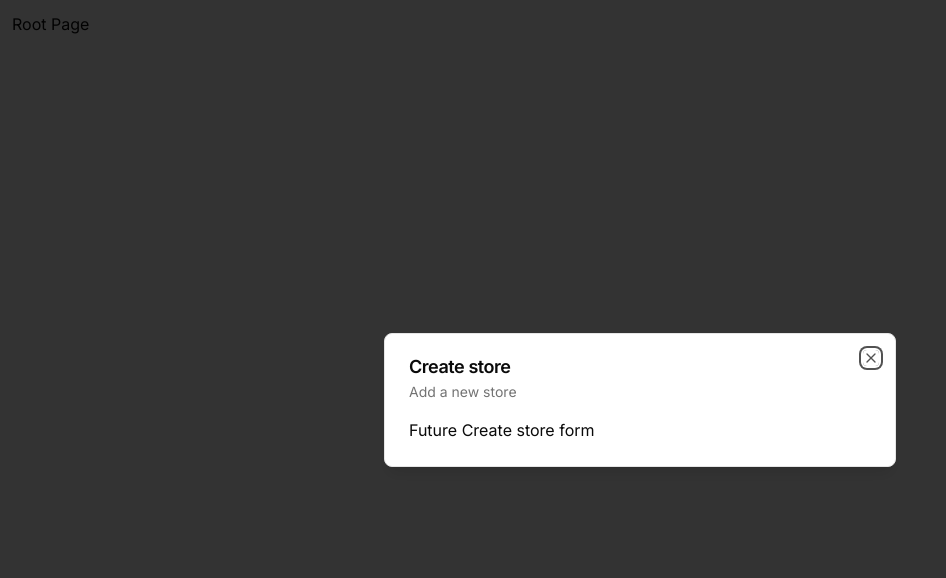
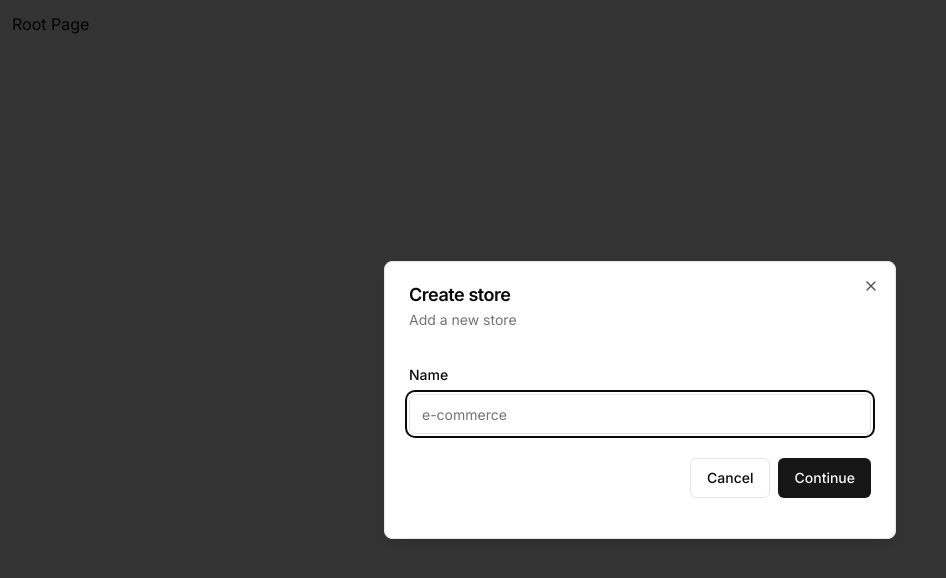
Before and after one commit to avangardewashere/fs-ecom-admin, a Next.js app: page / in a window 1280 px wide. Shown: the top 578 px of the page, without its empty margins (0-946 px from the left). Built offline with nearby package versions, Linux system fonts and the light colour scheme.

Commit message:
add/form

```diff
--- a/components/ui/modal/store-modal.tsx
+++ b/components/ui/modal/store-modal.tsx
@@ -1,35 +1,66 @@
-"use client"
+"use client";
 
-import * as z from "zod"
+import * as z from "zod";
 import { useStoreModal } from "@/hooks/use-store-modal";
-import { Modal } from "../modal"
+import { Modal } from "../modal";
 import { useForm } from "react-hook-form";
-import {zodResolver} from "@hookform/resolvers/zod"
+import { zodResolver } from "@hookform/resolvers/zod";
+import { Form, FormControl, FormField, FormItem, FormLabel } from "../form";
+import { Input } from "../input";
+import { Button } from "../button";
 
- const formSchema = z.object({
-    name:z.string().min(1),
-
- })
+const formSchema = z.object({
+  name: z.string().min(1),
+});
 
 export const StoreModal = () => {
+  const form = useForm<z.infer<typeof formSchema>>({
+    resolver: zodResolver(formSchema),
+    defaultValues: {
+      name: "",
+    },
+  });
 
-    const form = useForm<z.infer<typeof formSchema>>({
-        resolver:zodResolver(formSchema),
-        defaultValues:{
-            name:"",
-        }
-    })
+  //on submit funciton
+  const onSubmit = async (values: z.infer<typeof formSchema>) => {
+    console.log(values);
+    // Todo Create Store
+  };
 
-    //on submit funciton
-    const onSubmit =  async(values:z.infer<typeof formSchema>)=>{
-        console.log(values)
-        // Todo Create Store
-    }
-
-    const {isOpen,onClose} = useStoreModal();
-   return(
-    <Modal title="Create store " description="Add a new store" isOpen={isOpen} onClose={onClose}>
-    Future Create store form
-</Modal>
-   )
-}
+  const { isOpen, onClose } = useStoreModal();
+  return (
+    <Modal
+      title="Create store "
+      description="Add a new store"
+      isOpen={isOpen}
+      onClose={onClose}
+    >
+      <div>
+        <div className="space-y-4 py-4 pb-4">
+          <Form {...form}>
+            <form onSubmit={form.handleSubmit(onSubmit)}>
+              <FormField
+                control={form.control}
+                name="name"
+                render={({ field }) => (
+                  <FormItem>
+                    <FormLabel>Name</FormLabel>
+                    <FormControl>
+                      <Input placeholder="e-commerce" {...field} />
+                    </FormControl>
+                  </FormItem>
+                )}
+              />
+              <div className="pt-6 space-x-2 flex items-center justify-end w-full">
+                <Button variant={"outline"} onClick={onClose}>
+                  Cancel
+                </Button>
+                <Button type="submit">Continue</Button>
+              </div>
+            </form>
+          </Form>
+        </div>
+      </div>
+    </Modal>
+  );
+};
```
